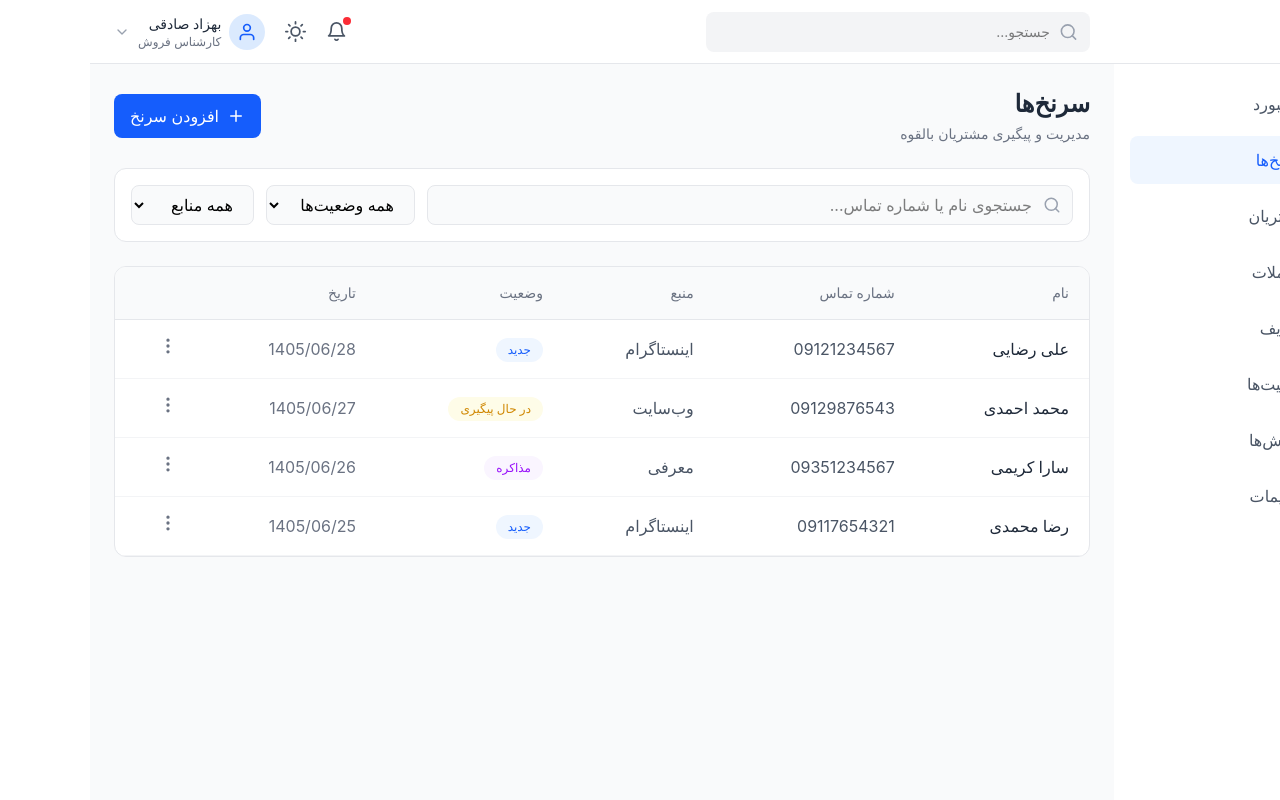
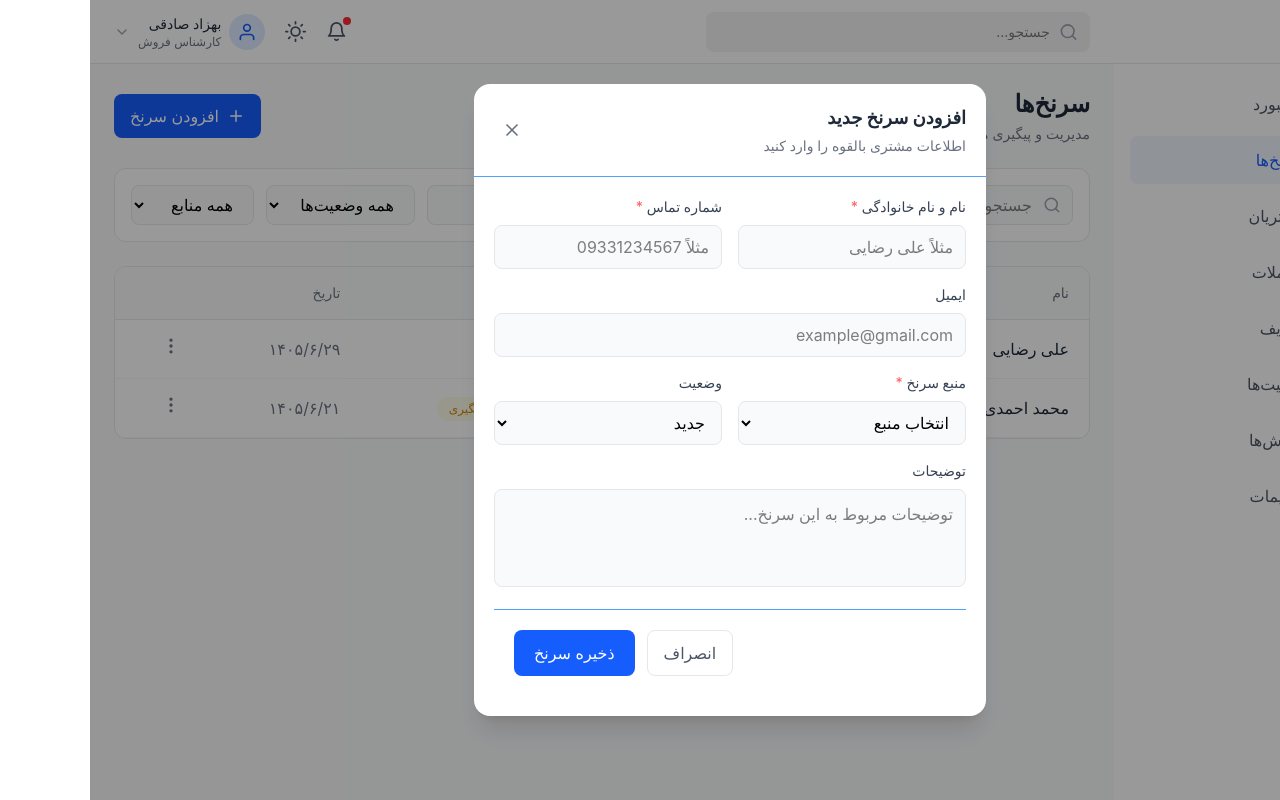
Before and after one commit to iBehzadi/CRM-Dashboard, a React (Vite) app: page /leads in a window 1280 px wide. Both pictures are taken after a click on the button "افزودن سرنخ". Built offline with nearby package versions, Linux system fonts and the light colour scheme.

Commit message:
setup filtered leads

```diff
--- a/package.json
+++ b/package.json
@@ -11,12 +11,14 @@
   },
   "dependencies": {
     "@tailwindcss/vite": "^4.3.3",
+    "formik": "^2.4.9",
     "react": "^19.2.8",
     "react-dom": "^19.2.8",
     "react-icons": "^5.7.0",
     "react-router-dom": "^7.18.4",
     "react-toastify": "^11.1.0",
-    "tailwindcss": "^4.3.3"
+    "tailwindcss": "^4.3.3",
+    "yup": "^1.7.1"
   },
   "devDependencies": {
     "@eslint/js": "^10.0.1",
--- a/src/Pages/Leads/index.jsx
+++ b/src/Pages/Leads/index.jsx
@@ -1,59 +1,111 @@
-import {
-  FiPlus,
-  FiSearch,
-  FiMoreVertical,
-} from "react-icons/fi";
+import { useFormik } from "formik";
+import * as Yup from "yup";
 
-const leads = [
+import { FiPlus, FiSearch, FiMoreVertical, FiX } from "react-icons/fi";
+import { useState } from "react";
+
+const statusStyles = {
+  new: "bg-blue-50 text-blue-600",
+  Following: "bg-yellow-50 text-yellow-600",
+  Negotiation: "bg-purple-50 text-purple-600",
+};
+const statusTranslate = {
+  new: "جدید",
+  Following: "درحال پیگیری",
+  Negotiation: "مذاکره",
+};
+const sourceTranslate = {
+  instagram: "اینستاگرام",
+  website: "وبسایت",
+  referral: "معرفی",
+  advertisement: "تبلیغات",
+};
+const Leads = () => {
+  const [leads, setLeads] = useState([
     {
       id: 1,
       name: "علی رضایی",
       phone: "09121234567",
-    source: "اینستاگرام",
-    status: "جدید",
-    date: "1405/06/28",
+      source: "instagram",
+      status: "new",
+      date: "۱۴۰۵/۶/۲۹",
     },
     {
       id: 2,
       name: "محمد احمدی",
       phone: "09129876543",
-    source: "وب‌سایت",
-    status: "در حال پیگیری",
-    date: "1405/06/27",
+      source: "website",
+      status: "Following",
+      date: "۱۴۰۵/۶/۲۱",
     },
-  {
-    id: 3,
-    name: "سارا کریمی",
-    phone: "09351234567",
-    source: "معرفی",
-    status: "مذاکره",
-    date: "1405/06/26",
+  ]);
+  const [showModal, setShowModal] = useState(false);
+
+  const [search, setSearch] = useState("");
+  const [statusFilter, setStatusFilter] = useState("all");
+  const [sourceFilter, setSourceFilter] = useState("all");
+
+  const filteredLeads = leads.filter((lead) => {
+    const matchesSearch =
+      lead.name.includes(search) || lead.phone.includes(search);
+
+    const matchesStatus =
+      statusFilter === "all" || lead.status === statusFilter;
+
+    const matchesSource =
+      sourceFilter === "all" || lead.source === sourceFilter;
+
+    return matchesSearch && matchesStatus && matchesSource;
+  });
+
+  const formik = useFormik({
+    initialValues: {
+      name: "",
+      phone: "",
+      email: "",
+      source: "",
+      status: "جدید",
+      description: "",
     },
-  {
-    id: 4,
-    name: "رضا محمدی",
-    phone: "09117654321",
-    source: "اینستاگرام",
-    status: "جدید",
-    date: "1405/06/25",
+
+    validationSchema: Yup.object({
+      name: Yup.string().required("نام و نام خانوادگی الزامی است"),
+
+      phone: Yup.string()
+        .matches(/^09\d{9}$/, "شماره تماس معتبر نیست")
+        .required("شماره تماس الزامی است"),
+
+      email: Yup.string().email("ایمیل معتبر نیست"),
+
+      source: Yup.string().required("منبع سرنخ را انتخاب کنید"),
+
+      status: Yup.string().required("وضعیت را انتخاب کنید"),
+    }),
+
+    onSubmit: (values) => {
+      const newLead = {
+        id: Date.now(),
+        name: values.name,
+        phone: values.phone,
+        email: values.email,
+        source: values.source,
+        status: values.status,
+        description: values.description,
+        date: new Date().toLocaleDateString("fa-IR"),
+      };
+      setLeads((prev) => [newLead, ...prev]);
+
+      formik.resetForm();
+      setShowModal(false);
     },
-];
+  });
 
-const statusStyles = {
-  جدید: "bg-blue-50 text-blue-600",
-  "در حال پیگیری": "bg-yellow-50 text-yellow-600",
-  مذاکره: "bg-purple-50 text-purple-600",
-};
-
-const Leads = () => {
   return (
     <div className="space-y-6">
       {/* Header */}
       <div className="flex flex-col sm:flex-row sm:items-center sm:justify-between gap-4">
         <div>
-          <h1 className="text-2xl font-bold text-gray-800">
-            سرنخ‌ها
-          </h1>
+          <h1 className="text-2xl font-bold text-gray-800">سرنخ‌ها</h1>
 
           <p className="mt-1 text-sm text-gray-500">
             مدیریت و پیگیری مشتریان بالقوه
@@ -61,19 +113,8 @@ const Leads = () => {
         </div>
 
         <button
-          className="
-            flex
-            items-center
-            justify-center
-            gap-2
-            px-4
-            py-2.5
-            rounded-lg
-            bg-blue-600
-            text-white
-            hover:bg-blue-700
-            transition
-          "
+          onClick={() => setShowModal(true)}
+          className="flex items-center justify-center gap-2 px-4 py-2.5 rounded-lg bg-blue-600 text-white hover:bg-blue-700 transition"
         >
           <FiPlus size={18} />
           افزودن سرنخ
@@ -91,6 +132,8 @@ const Leads = () => {
             />
 
             <input
+              value={search}
+              onChange={(e) => setSearch(e.target.value)}
               type="text"
               placeholder="جستجوی نام یا شماره تماس..."
               className="
@@ -111,6 +154,8 @@ const Leads = () => {
 
           {/* Status */}
           <select
+            value={statusFilter}
+            onChange={(e) => setStatusFilter(e.target.value)}
             className="
               h-10
               px-4
@@ -121,14 +166,16 @@ const Leads = () => {
               outline-none
             "
           >
-            <option>همه وضعیت‌ها</option>
-            <option>جدید</option>
-            <option>در حال پیگیری</option>
-            <option>مذاکره</option>
+            <option value="all">همه وضعیت‌ها</option>
+            <option value="new">جدید</option>
+            <option value="Following">در حال پیگیری</option>
+            <option value="Negotiation">مذاکره</option>
           </select>
 
           {/* Source */}
           <select
+            value={sourceFilter}
+            onChange={(e) => setSourceFilter(e.target.value)}
             className="
               h-10
               px-4
@@ -139,10 +186,11 @@ const Leads = () => {
               outline-none
             "
           >
-            <option>همه منابع</option>
-            <option>اینستاگرام</option>
-            <option>وب‌سایت</option>
-            <option>معرفی</option>
+            <option value="all">همه منابع</option>
+            <option value="instagram">اینستاگرام</option>
+            <option value="website">وب‌سایت</option>
+            <option value="referral">معرفی</option>
+            <option value="advertisement">تبلیغات</option>
           </select>
         </div>
       </div>
@@ -178,7 +226,7 @@ const Leads = () => {
             </thead>
 
             <tbody>
-              {leads.map((lead) => (
+              {filteredLeads.map((lead) => (
                 <tr
                   key={lead.id}
                   className="border-b border-gray-100 hover:bg-gray-50"
@@ -187,12 +235,10 @@ const Leads = () => {
                     {lead.name}
                   </td>
 
-                  <td className="px-5 py-4 text-gray-600">
-                    {lead.phone}
-                  </td>
+                  <td className="px-5 py-4 text-gray-600">{lead.phone}</td>
 
                   <td className="px-5 py-4 text-gray-600">
-                    {lead.source}
+                    {sourceTranslate[lead.source]}
                   </td>
 
                   <td className="px-5 py-4">
@@ -207,13 +253,11 @@ const Leads = () => {
                         ${statusStyles[lead.status]}
                       `}
                     >
-                      {lead.status}
+                      {statusTranslate[lead.status]}
                     </span>
                   </td>
 
-                  <td className="px-5 py-4 text-gray-500">
-                    {lead.date}
-                  </td>
+                  <td className="px-5 py-4 text-gray-500">{lead.date}</td>
 
                   <td className="px-5 py-4">
                     <button className="text-gray-500 hover:text-blue-600">
@@ -226,6 +270,192 @@ const Leads = () => {
           </table>
         </div>
       </div>
+
+      {showModal && (
+        <div className="fixed inset-0 z-60 flex items-center justify-center p-4">
+          {/* Overlay */}
+          <div
+            onClick={() => setShowModal(false)}
+            className="absolute inset-0 bg-black/40"
+          />
+
+          {/* Modal */}
+          <div className="relative w-full max-w-lg bg-white rounded-2xl shadow-xl">
+            {/* Header */}
+            <div className="flex items-center justify-between p-5 border-b border-blue-400">
+              <div>
+                <h2 className="text-lg font-bold text-gray-800">
+                  افزودن سرنخ جدید
+                </h2>
+                <p className="text-sm text-gray-500 mt-1">
+                  اطلاعات مشتری بالقوه را وارد کنید
+                </p>
+              </div>
+
+              <button
+                onClick={() => setShowModal(false)}
+                className="w-9 h-9 flex items-center justify-center rounded-lg text-gray-500 hover:bg-gray-100"
+              >
+                <FiX size={20} />
+              </button>
+            </div>
+
+            {/* Form */}
+            <form onSubmit={formik.handleSubmit} className="p-5 space-y-4">
+              <div className="grid grid-cols-1 sm:grid-cols-2 gap-4">
+                <div>
+                  <label className="block text-sm font-medium text-gray-700 mb-2">
+                    نام و نام خانوادگی <span className="text-red-400">*</span>
+                  </label>
+
+                  <input
+                    type="text"
+                    name="name"
+                    value={formik.values.name}
+                    onChange={formik.handleChange}
+                    onBlur={formik.handleBlur}
+                    placeholder="مثلاً علی رضایی"
+                    className="w-full h-11 px-3 rounded-lg border border-gray-200 bg-gray-50 outline-none focus:ring-2 focus:ring-blue-500"
+                  />
+
+                  {formik.touched.name && formik.errors.name && (
+                    <p className="mt-1 text-xs text-red-500">
+                      {formik.errors.name}
+                    </p>
+                  )}
+                </div>
+
+                <div>
+                  <label className="block text-sm font-medium text-gray-700 mb-2">
+                    شماره تماس <span className="text-red-400">*</span>
+                  </label>
+
+                  <input
+                    type="text"
+                    name="phone"
+                    value={formik.values.phone}
+                    onChange={formik.handleChange}
+                    onBlur={formik.handleBlur}
+                    placeholder="مثلاً 09331234567"
+                    className="w-full h-11 px-3 rounded-lg border border-gray-200 bg-gray-50 outline-none focus:ring-2 focus:ring-blue-500"
+                  />
+
+                  {formik.touched.phone && formik.errors.phone && (
+                    <p className="mt-1 text-xs text-red-500">
+                      {formik.errors.phone}
+                    </p>
+                  )}
+                </div>
+              </div>
+
+              <div>
+                <label className="block text-sm font-medium text-gray-700 mb-2">
+                  ایمیل
+                </label>
+
+                <input
+                  type="email"
+                  name="email"
+                  value={formik.values.email}
+                  onChange={formik.handleChange}
+                  onBlur={formik.handleBlur}
+                  placeholder="example@gmail.com"
+                  className="w-full h-11 px-3 rounded-lg border border-gray-200 bg-gray-50 outline-none focus:ring-2 focus:ring-blue-500"
+                />
+
+                {formik.touched.email && formik.errors.email && (
+                  <p className="mt-1 text-xs text-red-500">
+                    {formik.errors.email}
+                  </p>
+                )}
+              </div>
+
+              <div className="grid grid-cols-1 sm:grid-cols-2 gap-4">
+                <div>
+                  <label className="block text-sm font-medium text-gray-700 mb-2">
+                    منبع سرنخ <span className="text-red-400">*</span>
+                  </label>
+
+                  <select
+                    name="source"
+                    value={formik.values.source}
+                    onChange={formik.handleChange}
+                    onBlur={formik.handleBlur}
+                    className="w-full h-11 px-3 rounded-lg border border-gray-200 bg-gray-50 outline-none focus:ring-2 focus:ring-blue-500"
+                  >
+                    <option value="">انتخاب منبع</option>
+                    <option value="instagram">اینستاگرام</option>
+                    <option value="website">وب‌سایت</option>
+                    <option value="referral">معرفی</option>
+                    <option value="advertisement">تبلیغات</option>
+                  </select>
+
+                  {formik.touched.source && formik.errors.source && (
+                    <p className="mt-1 text-xs text-red-500">
+                      {formik.errors.source}
+                    </p>
+                  )}
+                </div>
+
+                <div>
+                  <label className="block text-sm font-medium text-gray-700 mb-2">
+                    وضعیت
+                  </label>
+
+                  <select
+                    name="status"
+                    value={formik.values.status}
+                    onChange={formik.handleChange}
+                    onBlur={formik.handleBlur}
+                    className="w-full h-11 px-3 rounded-lg border border-gray-200 bg-gray-50 outline-none focus:ring-2 focus:ring-blue-500"
+                  >
+                    <option value="new">جدید</option>
+                    <option value="Following">در حال پیگیری</option>
+                    <option value="Negotiation">مذاکره</option>
+                  </select>
+                </div>
+              </div>
+
+              <div>
+                <label className="block text-sm font-medium text-gray-700 mb-2">
+                  توضیحات
+                </label>
+
+                <textarea
+                  name="description"
+                  value={formik.values.description}
+                  onChange={formik.handleChange}
+                  onBlur={formik.handleBlur}
+                  rows="3"
+                  placeholder="توضیحات مربوط به این سرنخ..."
+                  className="w-full p-3 rounded-lg border border-gray-200 bg-gray-50 outline-none resize-none focus:ring-2 focus:ring-blue-500"
+                />
+              </div>
+              <div className="flex justify-end gap-3 p-5 border-t border-blue-400">
+                <button
+                  onClick={() => {
+                    setShowModal(false);
+                    formik.resetForm();
+                  }}
+                  className="px-4 py-2.5 rounded-lg border border-gray-200 text-gray-600 hover:bg-gray-50"
+                >
+                  انصراف
+                </button>
+
+                <button
+                  type="submit"
+                  className="px-5 py-2.5 rounded-lg bg-blue-600 text-white hover:bg-blue-700 disabled:opacity-50"
+                  disabled={formik.isSubmitting}
+                >
+                  {!formik.isSubmitting ? " ذخیره سرنخ" : "درحال ذخیره ..."}
+                </button>
+              </div>
+            </form>
+
+            {/* Footer */}
+          </div>
+        </div>
+      )}
     </div>
   );
 };
```
Also changed, not shown: 1 other file (tests, documents, lock files or other folders). Lines whose indentation alone changed are shown as unchanged.
